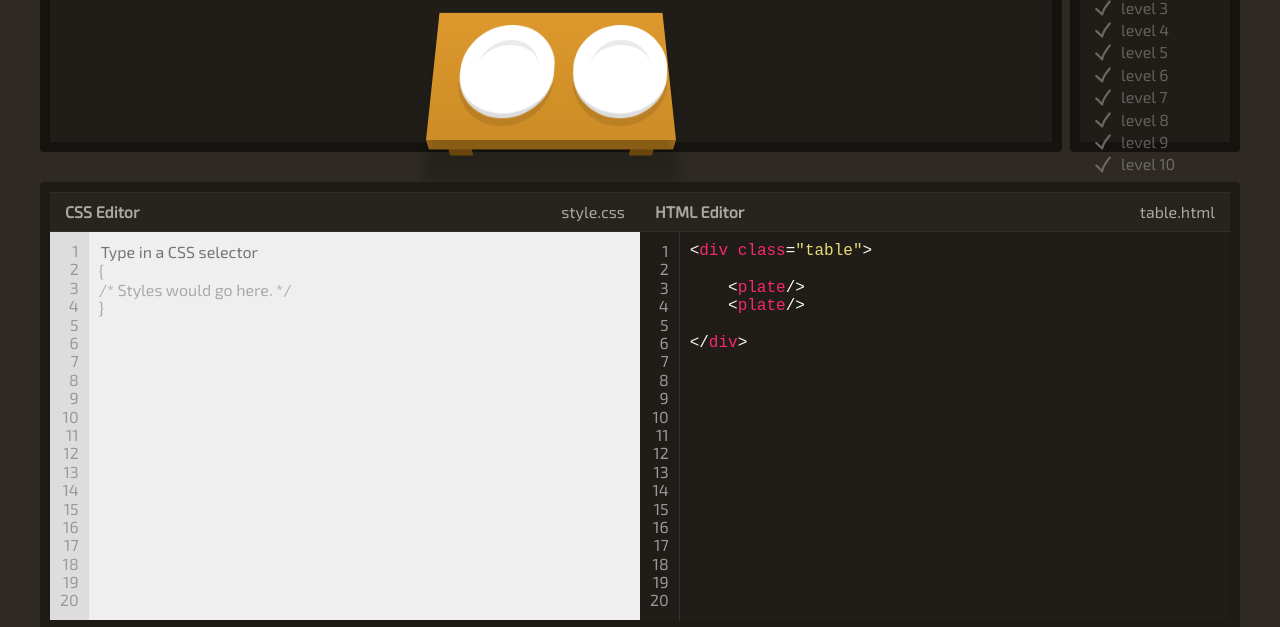
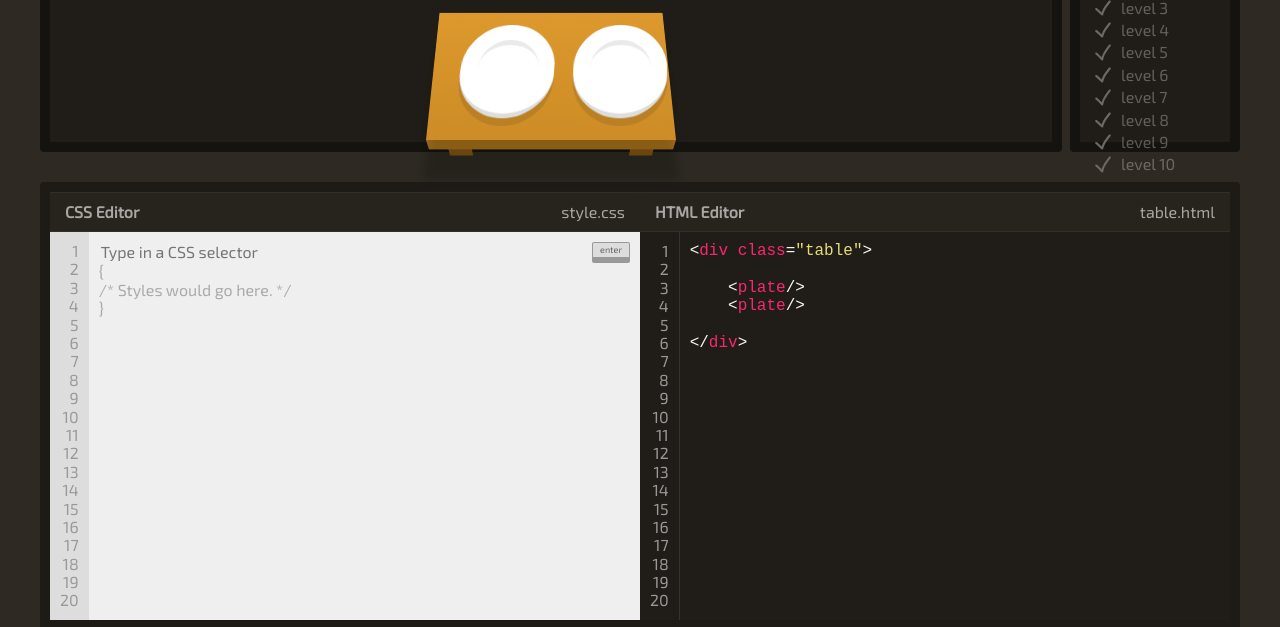
Before and after one commit to maximiloi/JSFE2023Q1, a website built with webpack: page rs-css/src/template.html in a window 1280 px wide. Shown: the part 188-815 px from the top of the page. Built offline with nearby package versions, Linux system fonts and the light colour scheme.

Commit message:
feat: add button css editor

```diff
--- a/rs-css/src/components/Main/Editor/CssEditor/index.scss
+++ b/rs-css/src/components/Main/Editor/CssEditor/index.scss
@@ -29,6 +29,7 @@
     }
 
     &__input {
+      position: relative;
       width: 100%;
       padding: 10px;
       background: #efefef;
@@ -36,9 +37,27 @@
     }
 
     &__input--answer {
-      width: calc(100% - 10px);
+      width: calc(100% - 50px);
       background: transparent;
       border: none;
     }
+
+    &__button {
+      background: #ddd;
+      display: block;
+      border-radius: 2px;
+      padding: 2px 7px 2px 7px;
+      color: #666;
+      border: solid 3px #999;
+      border-width: 1px 1px 6px 1px;
+      position: absolute;
+      right: 13px;
+      font-size: 9px;
+      position: absolute;
+      cursor: pointer;
+      top: 10px;
+      right: 10px;
+      z-index: 999999;
+    }
   }
 }
--- a/rs-css/src/components/Main/Editor/CssEditor/index.ts
+++ b/rs-css/src/components/Main/Editor/CssEditor/index.ts
@@ -37,6 +37,10 @@ function createCssEditor(parentClassName: string): void {
   editorCssInputFieldElem.placeholder = 'Type in a CSS selector' as string;
   addToParentElement('.editor-pane__input', editorCssInputFieldElem);
 
+  const editorCssButonElem: HTMLElement = createElement('div', 'editor-pane__button');
+  editorCssButonElem.textContent = 'enter';
+  addToParentElement('.editor-pane__input', editorCssButonElem);
+
   const editorCssInpuTextElem: HTMLElement = createElement('div', 'editor-pane__input--text');
   editorCssInpuTextElem.innerHTML = `{<br>/* Styles would go here. */<br>}`;
   addToParentElement('.editor-pane__input', editorCssInpuTextElem);
```
